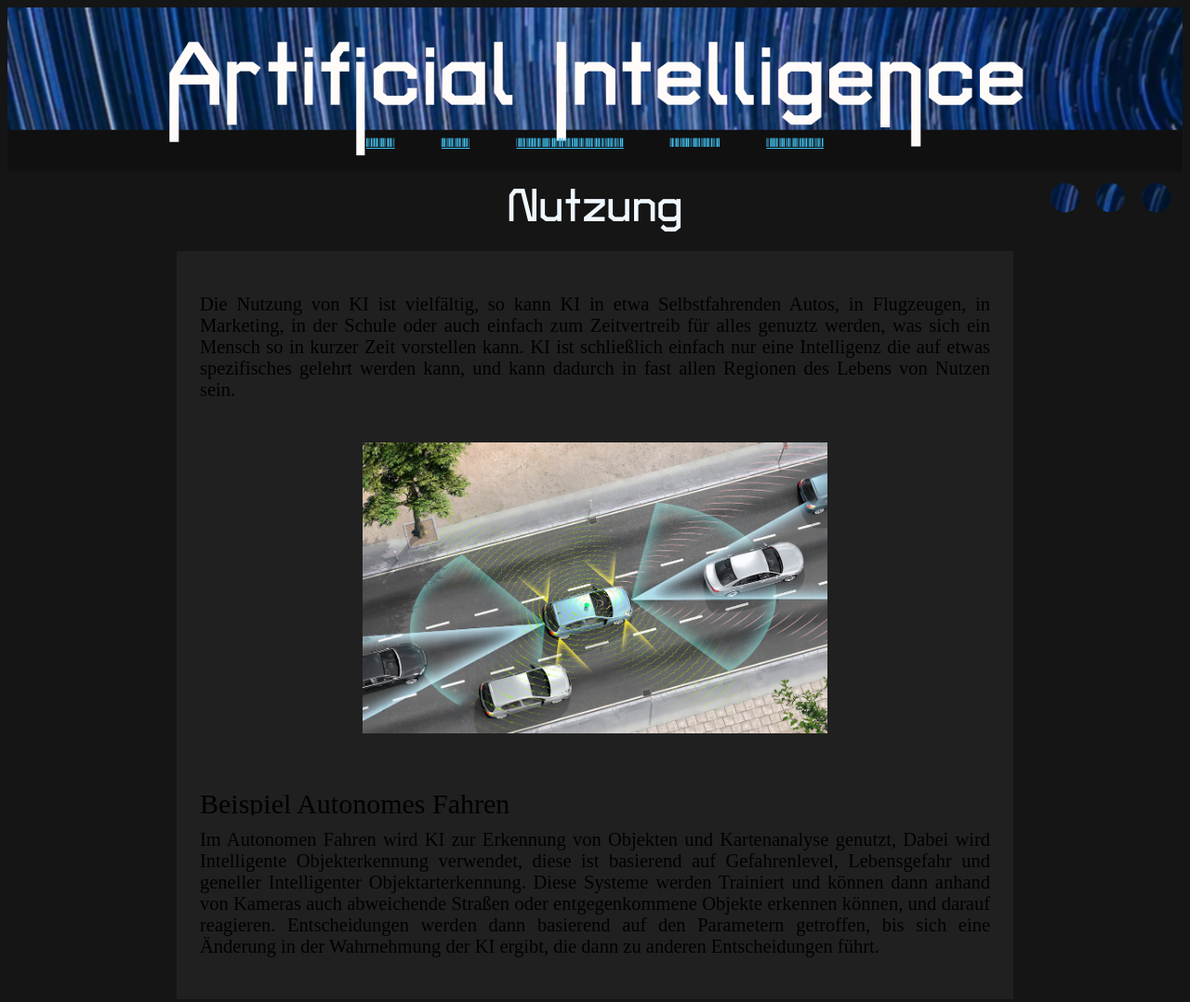
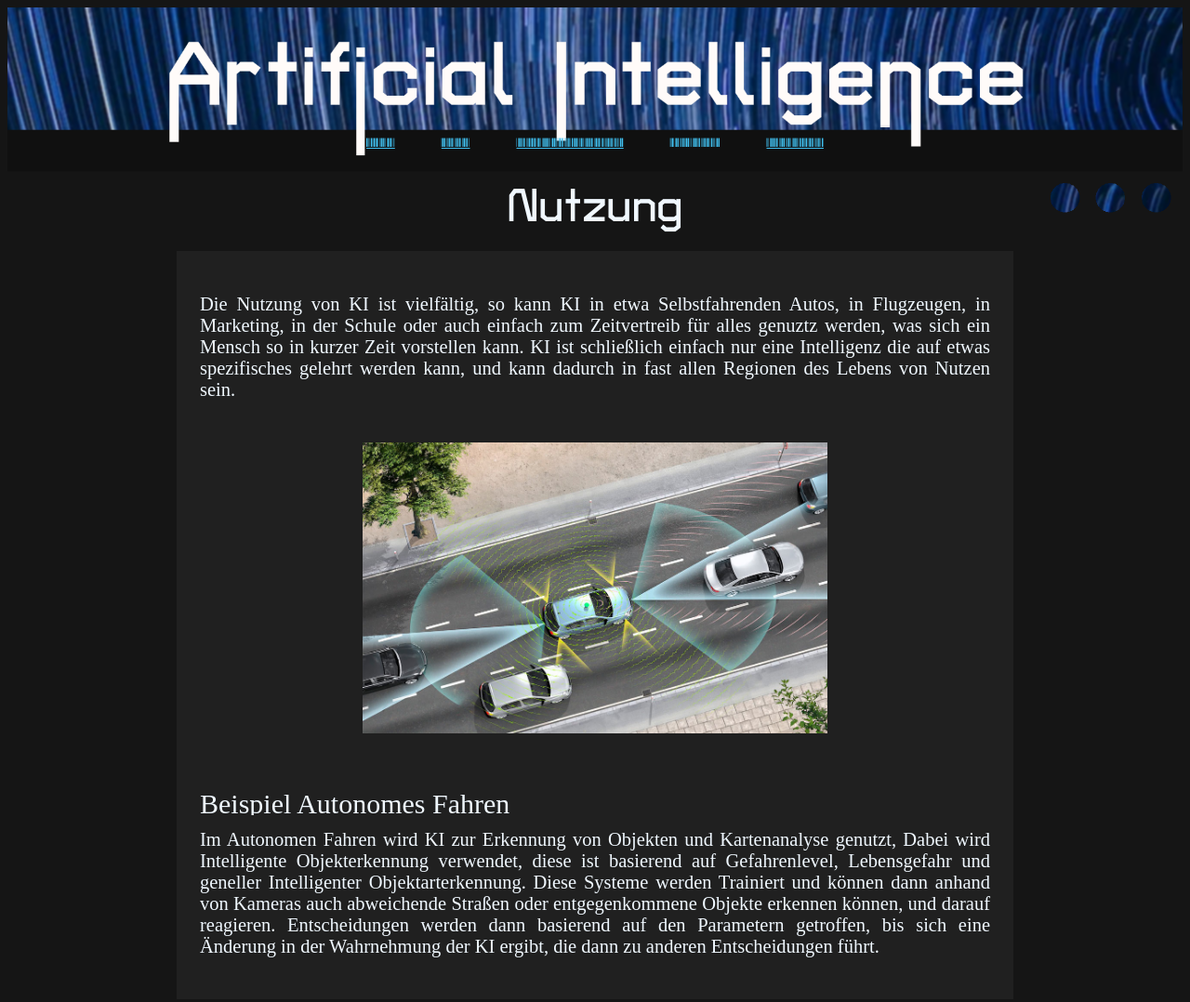
Before and after one commit to Anexity/KI_BBS2, a plain HTML site: page sites/nutzung.html in a window 1280 px wide. Shown: the whole page at 93% size. Drawn offline with Linux system fonts and the light colour scheme.

Commit message:
fix text
I was working with darkreader enabled, rookie move

```diff
--- a/style/style.css
+++ b/style/style.css
@@ -34,8 +34,10 @@ h2 {text-align: center; color: aliceblue; font-family: cyb; font-size: 45px; pos
 {display:flex;width:900px;justify-self: center;margin:auto;}
 .zusammen, .zusammen2, .nutzin1, .nutzin2, .contin, .contin2, .contin3
 {display:flex;width:900px;justify-self: center;margin: auto; font-family: 'Times New Roman',
-    Times, serif;font-size: 20.5px; text-align: justify;padding:25px;background-color: #202020}
+    Times, serif;font-size: 20.5px; text-align: justify;padding:25px;background-color: #202020;color: aliceblue;}
 .imgout1 {display:flex;width:900px;justify-content: center;margin:auto;background-color: #202020;}
 .imgout1 img:hover {filter:blur(2px)}
 .head2 {display:flex;width:900px;justify-self: center;margin: auto; font-family: 'Times New Roman',
-    Times, serif;font-size: 30px; text-align: center;padding:25px;background-color: #202020}
+    Times, serif;font-size: 30px; text-align: center;padding:25px;background-color: #202020;color: aliceblue;}
+html {min-height: 100%}
+;
```
